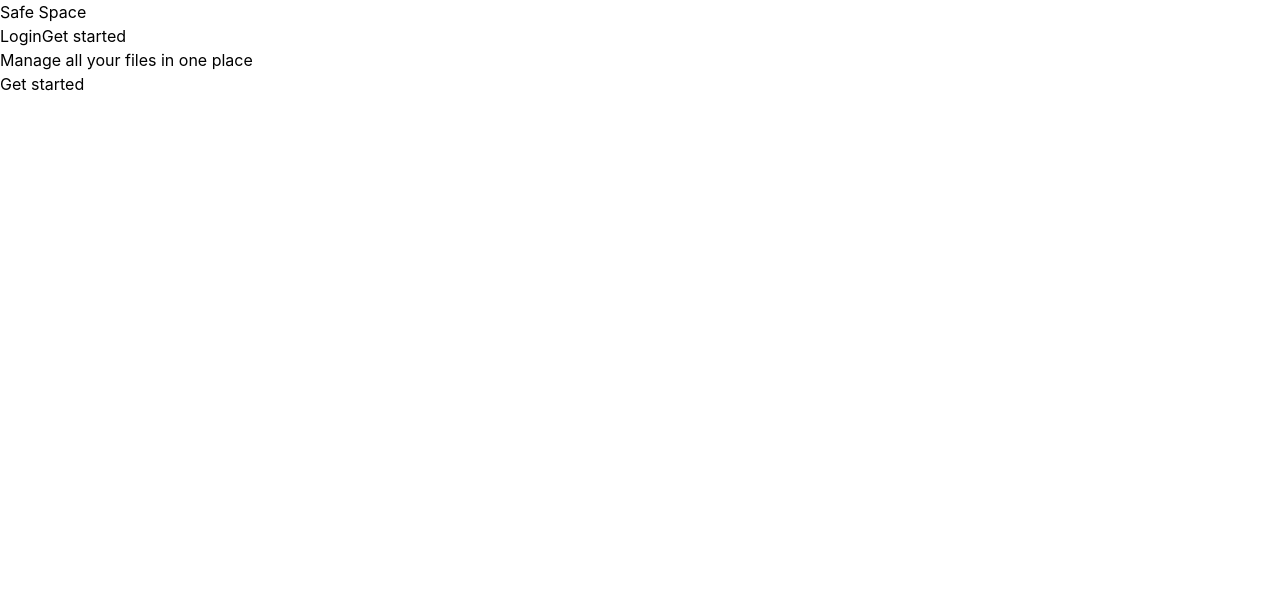
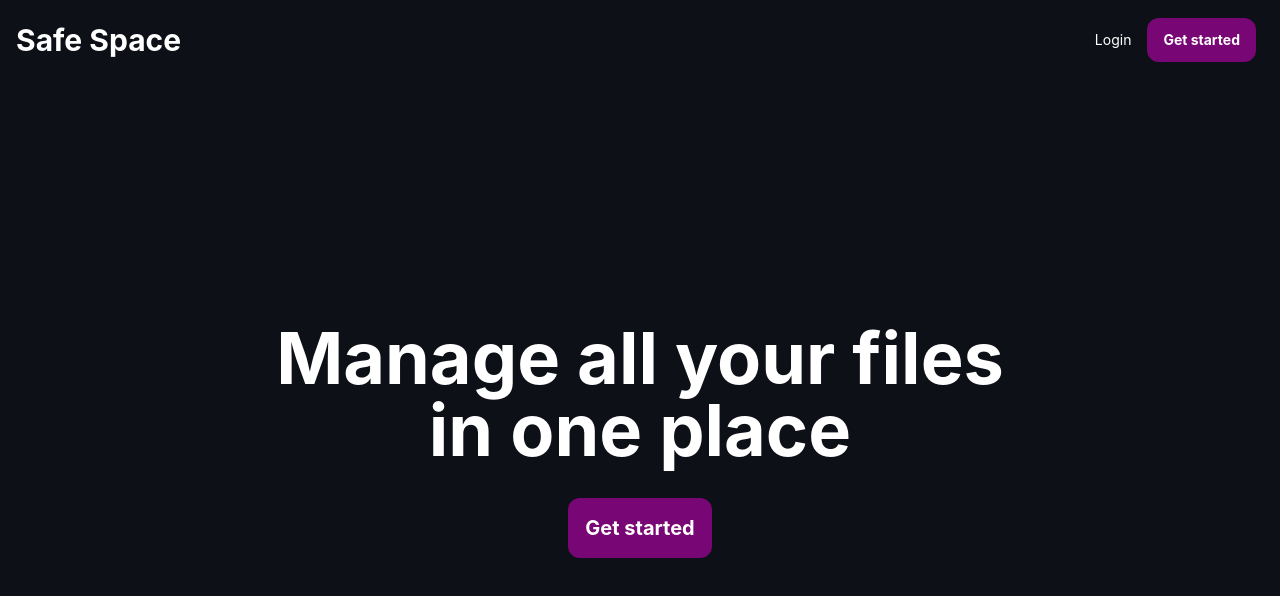
Before and after one commit to JesseAyegba/safe-space-client, a Next.js app: page / in a window 1280 px wide. Shown: the top 596 px of the page. Built offline with nearby package versions, Linux system fonts and the light colour scheme.

Commit message:
Installed and configured taiwind css

```diff
--- /dev/null
+++ b/postcss.config.js
@@ -0,0 +1,6 @@
+module.exports = {
+  plugins: {
+    tailwindcss: {},
+    autoprefixer: {},
+  },
+}
--- /dev/null
+++ b/tailwind.config.js
@@ -0,0 +1,16 @@
+/** @type {import('tailwindcss').Config} */
+module.exports = {
+  content: [
+    "./pages/**/*.{js,ts,jsx,tsx}",
+    "./components/**/*.{js,ts,jsx,tsx}",
+  ],
+  theme: {
+    extend: {
+      colors: {
+        "dark-bg": "#0D1117",
+        "brand-purple": "#790675",
+      },
+    },
+  },
+  plugins: [],
+};
```
